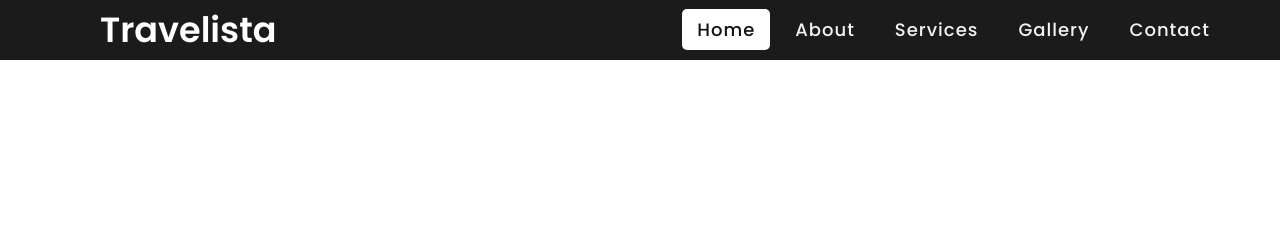
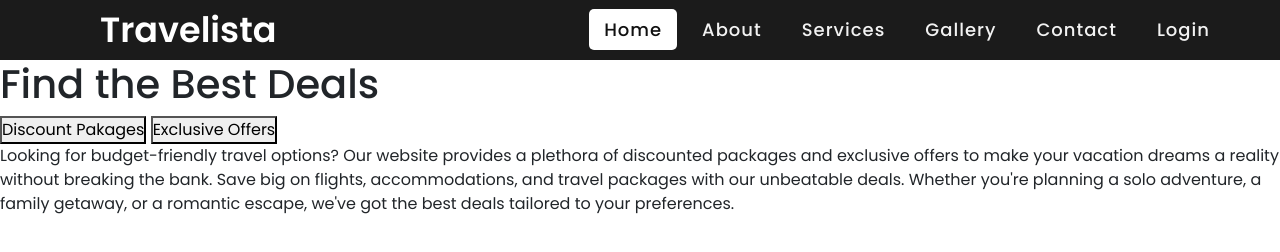
Before and after one commit to MrTushar786/HackSphere-CB167, a plain HTML site: page Hackathon/gallery.html in a window 1280 px wide. Drawn offline with nearby package versions, Linux system fonts and the light colour scheme.

Commit message:
Update gallery.html

```diff
--- a/Hackathon/gallery.html
+++ b/Hackathon/gallery.html
@@ -24,8 +24,31 @@
             <li><a href="sercive.html">Services</a></li>
             <li><a href="gallery.html">Gallery</a></li>
             <li><a href="contact.html">Contact</a></li>
+            <li><a href="login/index.html" target="_blank">Login</a></li>
         </ul>
     </nav>
+
+    <!-- main -->
+
+    <div class="main">
+        <H1>Find the Best Deals</H1>
+        <div class="main-item">
+            <button>Discount Pakages</button>
+            <button>Exclusive Offers</button>
+        </div>
+        <div class="main-text">
+
+            <div class="main-text1">
+                <p>Looking for budget-friendly travel options? Our website provides a plethora
+                    of discounted packages and exclusive offers to make your vacation dreams
+                    a reality without breaking the bank.
+                    Save big on flights, accommodations, and travel packages with our
+                    unbeatable deals. Whether you're planning a solo adventure, a family
+                    getaway, or a romantic escape, we've got the best deals tailored to your
+                    preferences.</p>
+            </div>
+        </div>
+    </div>
 </body>
 
 </html>
```
